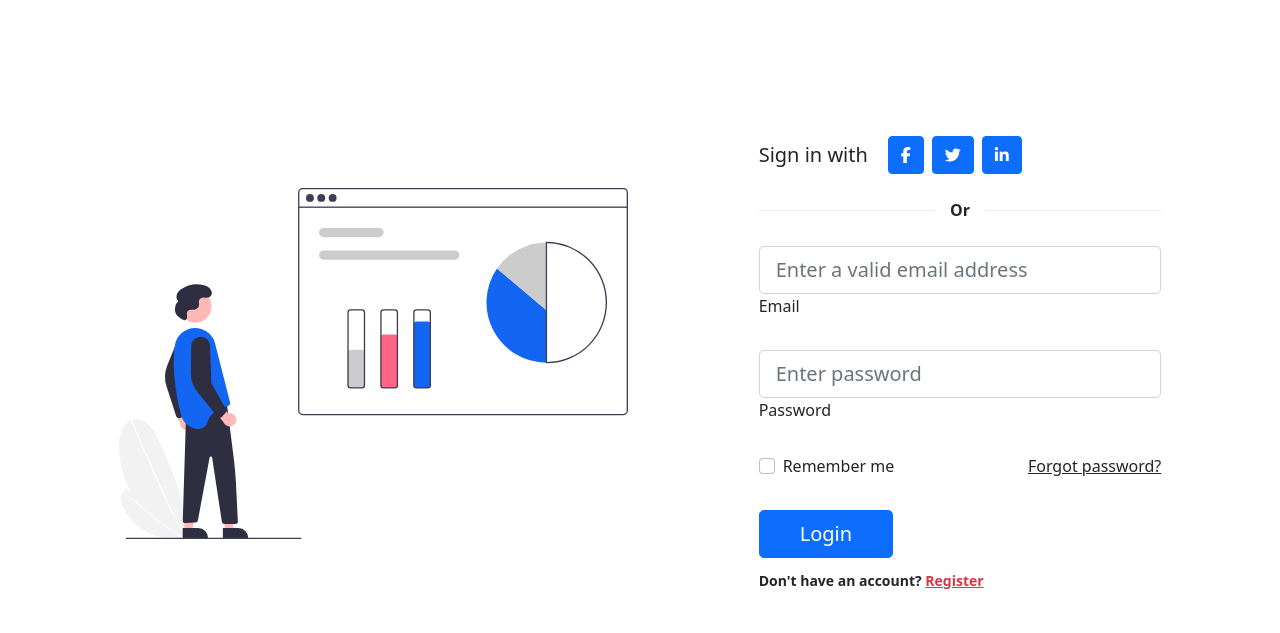
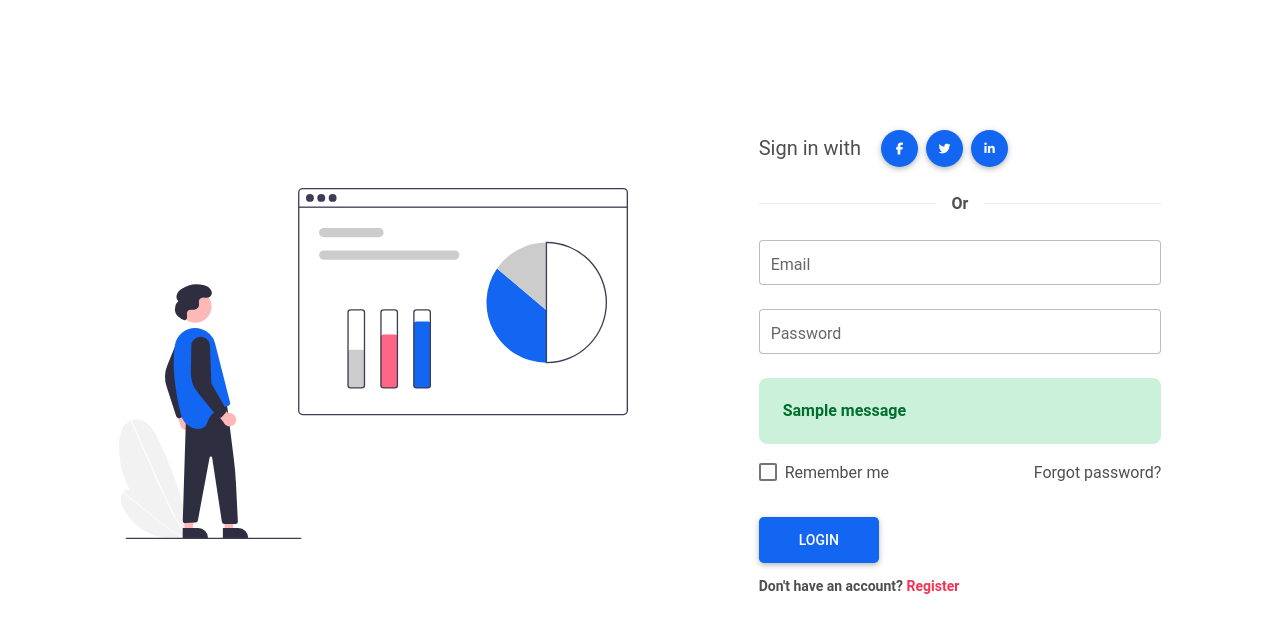
Before and after one commit to devrrior/poll-project, a Django app: page /login/ in a window 1280 px wide. Shown: the top 633 px of the page. Run offline with Django 4.2, Linux system fonts and the light colour scheme; tables that the repository leaves empty hold one stand-in row (values such as "Sample post"); one stand-in notice (Sample message) is shown; some libraries are stand-ins or nearby versions.

Commit message:
feat(login.html): improve page

```diff
--- a/templates/users/login.html
+++ b/templates/users/login.html
@@ -1,20 +1,19 @@
 {% load static %}
 <!DOCTYPE html>
+<html lang="en">
 
 <head>
-  <meta charset="UTF-8">
-  <meta http-equiv="X-UA-Compatible" content="IE=edge">
-  <meta name="viewport" content="width=device-width, initial-scale=1.0">
-  <!-- <link rel="stylesheet" href="https://cdn.jsdelivr.net/npm/bootswatch@4.5.2/dist/flatly/bootstrap.min.css" -->
-  <!--   integrity="sha384-qF/QmIAj5ZaYFAeQcrQ6bfVMAh4zZlrGwTPY7T/M+iTTLJqJBJjwwnsE5Y0mV7QK" crossorigin="anonymous"> -->
-  <link href="https://cdn.jsdelivr.net/npm/bootstrap@5.1.3/dist/css/bootstrap.min.css" rel="stylesheet"
-    integrity="sha384-1BmE4kWBq78iYhFldvKuhfTAU6auU8tT94WrHftjDbrCEXSU1oBoqyl2QvZ6jIW3" crossorigin="anonymous">
+  <meta charset="UTF-8" />
+  <meta http-equiv="X-UA-Compatible" content="IE=edge" />
+  <meta name="viewport" content="width=device-width, initial-scale=1.0" />
+  <link rel="stylesheet" href="{% static 'css/mdb.min.css' %}" />
+  <script src="{% static 'js/mdb.min.js' %}"></script>
   <title>Login</title>
 </head>
 <style>
   .divider:after,
   .divider:before {
-    content: "";
+    content: '';
     flex: 1;
     height: 1px;
     background: #eee;
@@ -36,8 +35,7 @@
     <div class="container-fluid h-custom">
       <div class="row d-flex justify-content-center align-items-center h-100">
         <div class="col-md-9 col-lg-6 col-xl-5">
-          <img src="{% static '/images/image-login.svg' %}" class="img-fluid"
-            alt="Sample image">
+          <img src="{% static '/images/image-login.svg' %}" class="img-fluid" alt="Sample image" />
         </div>
         <div class="col-md-8 col-lg-6 col-xl-4 offset-xl-1">
           <form method="POST" action="">
@@ -66,6 +64,11 @@
             <div class="form-outline mb-4">
               {{ field}}
               <label class="form-label" for="{{ field.auto_id }}">{{ field.label }}</label>
+              <div class="form-notch">
+                <div class="form-notch-leading" style="width: 9px"></div>
+                <div class="form-notch-middle" style="width: 88.8px"></div>
+                <div class="form-notch-trailing"></div>
+              </div>
             </div>
 
             {% endfor %}
@@ -75,11 +78,19 @@
                 {% for error in field.errors %}
                   <div class="alert alert-danger">
                     <strong>{{ error|escape }}</strong>
-
                   </div>
                 {% endfor %}
               {% endfor %}
             {% endif %}
+
+            {% if messages %}
+              {% for message in messages %}
+                <div class="alert alert-success">
+                  <strong>{{ message }}</strong>
+                </div>
+              {% endfor %}
+            {% endif %}
+
 
             <div class="d-flex justify-content-between align-items-center">
               <!-- Checkbox -->
@@ -93,12 +104,14 @@
             </div>
 
             <div class="text-center text-lg-start mt-4 pt-2">
-              <button type="submit" class="btn btn-primary btn-lg"
-                style="padding-left: 2.5rem; padding-right: 2.5rem;">Login</button>
-              <p class="small fw-bold mt-2 pt-1 mb-0">Don't have an account? <a href="#!"
-                  class="link-danger">Register</a></p>
+              <button type="submit" class="btn btn-primary btn-lg" style="padding-left: 2.5rem; padding-right: 2.5rem">
+                Login
+              </button>
+              <p class="small fw-bold mt-2 pt-1 mb-0">
+                Don't have an account?
+                <a href="{% url 'signup' %}" class="link-danger">Register</a>
+              </p>
             </div>
-
           </form>
         </div>
       </div>
```
Lines whose indentation alone changed are shown as unchanged.
